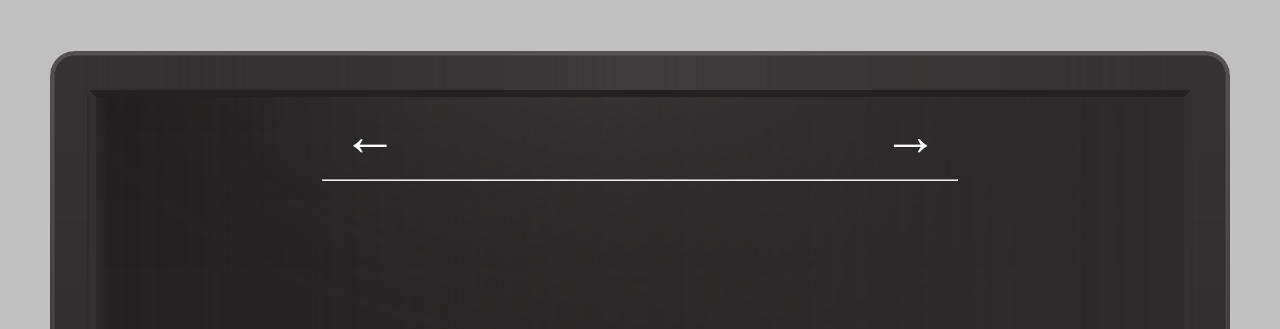
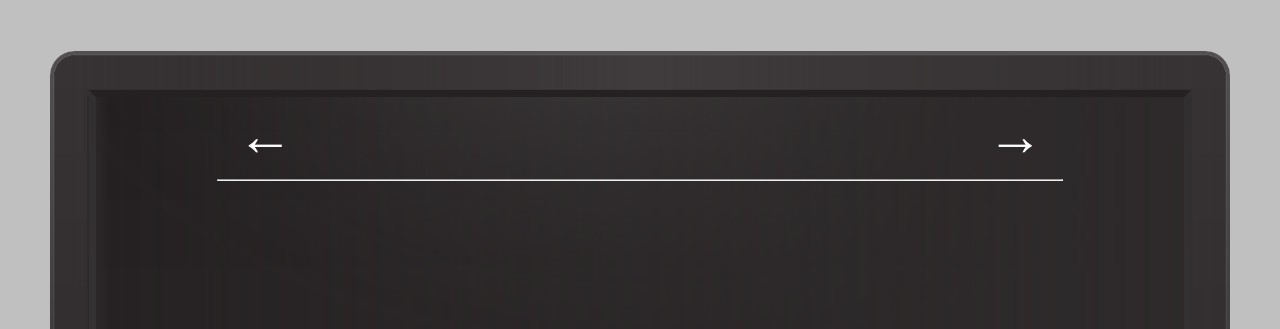
Before and after one commit to SeonminKim1/PJ-SafetyManager, a Flask app: template templates/profile.html in a window 1280 px wide. Shown: the part 70-399 px from the top of the page. Run offline with Flask 2, Linux system fonts and the light colour scheme; the template is opened without the code that fills it, so the values that code supplies are empty; parts of the project's set-up code (start-up, migrations or seed data) failed here and were passed over; some libraries are stand-ins or nearby versions; some web fonts are replaced.

Commit message:
Style - profile page 확대무시

```diff
--- a/static/css/profile.css
+++ b/static/css/profile.css
@@ -1,4 +1,8 @@
 .profile_warp {
+    max-width: 1200px;
+    max-height: 1000px;
+    min-width: 1000px;
+    min-height: 800px;
     width: 65%;
     height: 100%;
     margin: auto;
```
